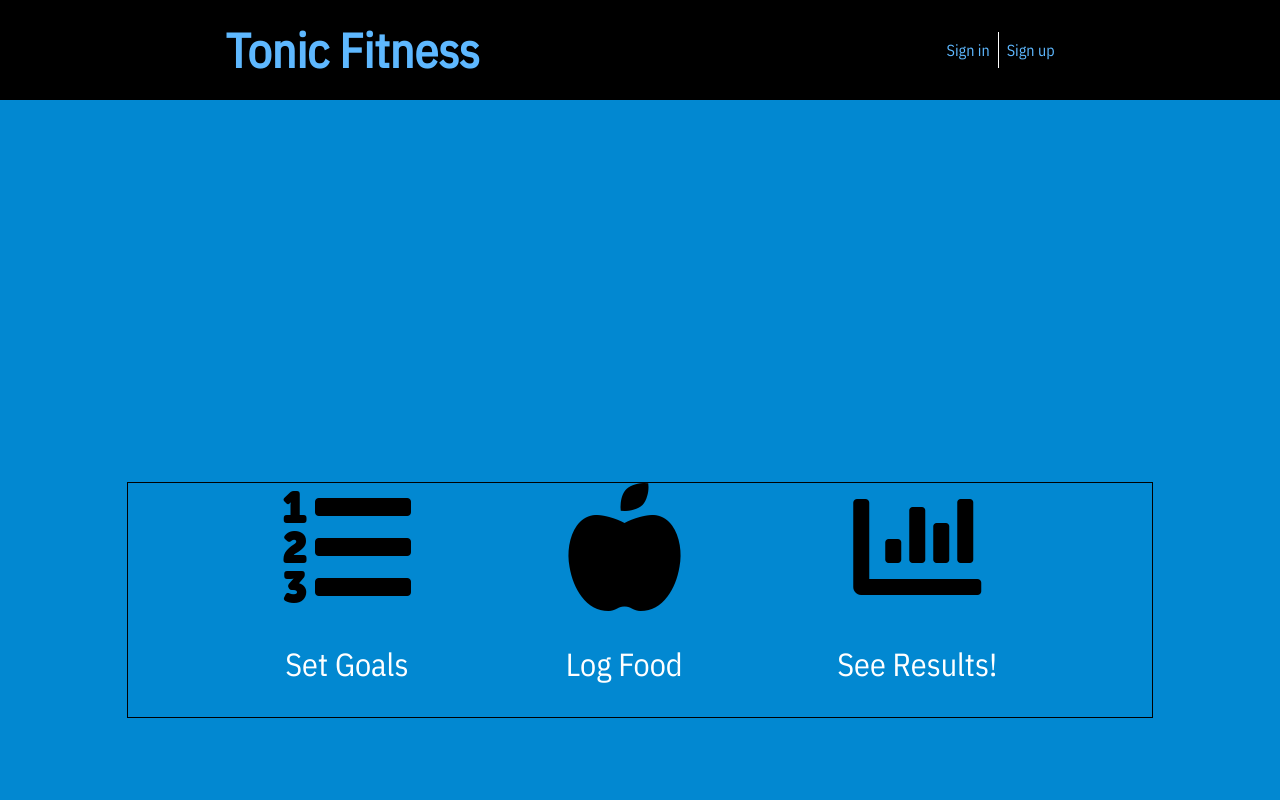
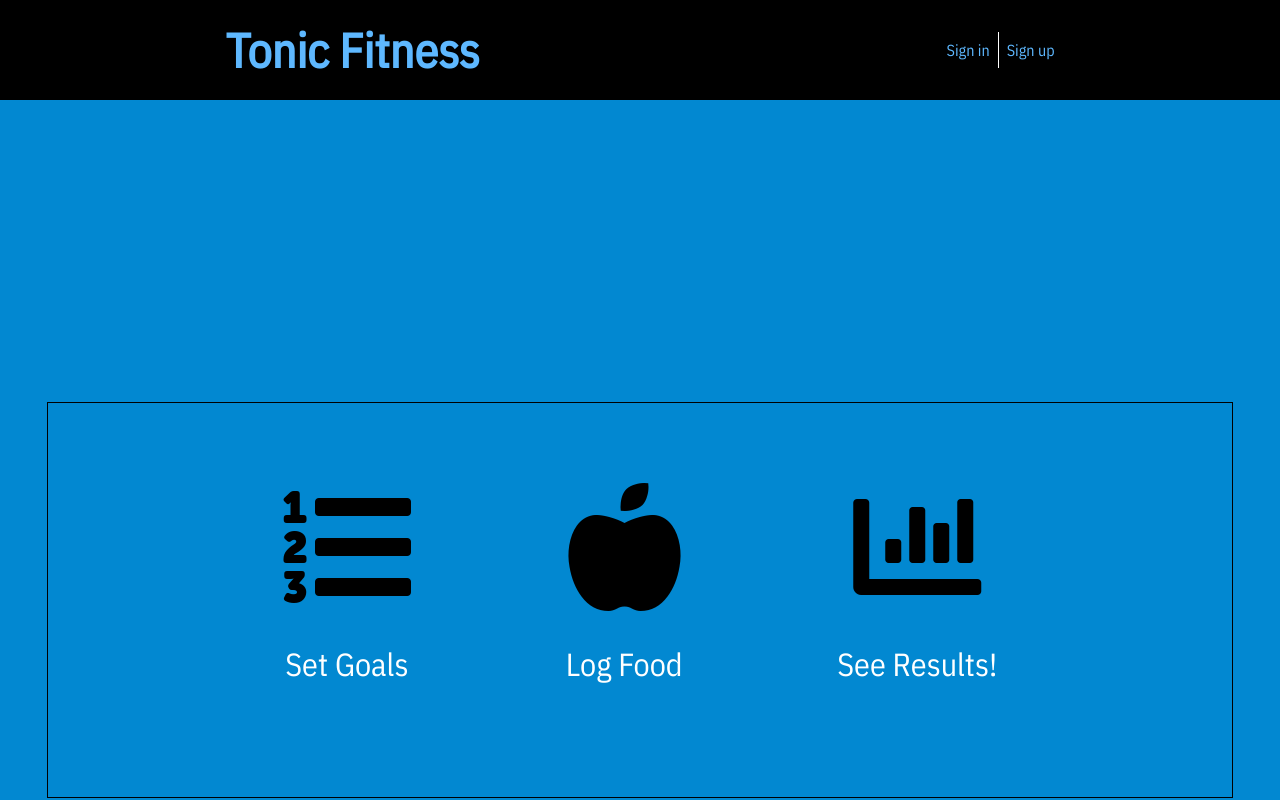
Before and after one commit to chingu-voyages/geckos-project-11, a React (Create React App) app in the folder tonic-fitness/: page / in a window 1280 px wide. Shown: the top 800 px of the page. Built offline with nearby package versions, Linux system fonts and the light colour scheme.

Commit message:
Icons and words set and styled on Landing

```diff
--- a/tonic-fitness/src/App.sass
+++ b/tonic-fitness/src/App.sass
@@ -74,6 +74,7 @@ $font-header: 'IBM Plex Sans Condensed', sans-serif
 
 .landing-display
   width: 80%
+  padding: 5em
   border: 1px solid #000
 
 // .placeholder
```
